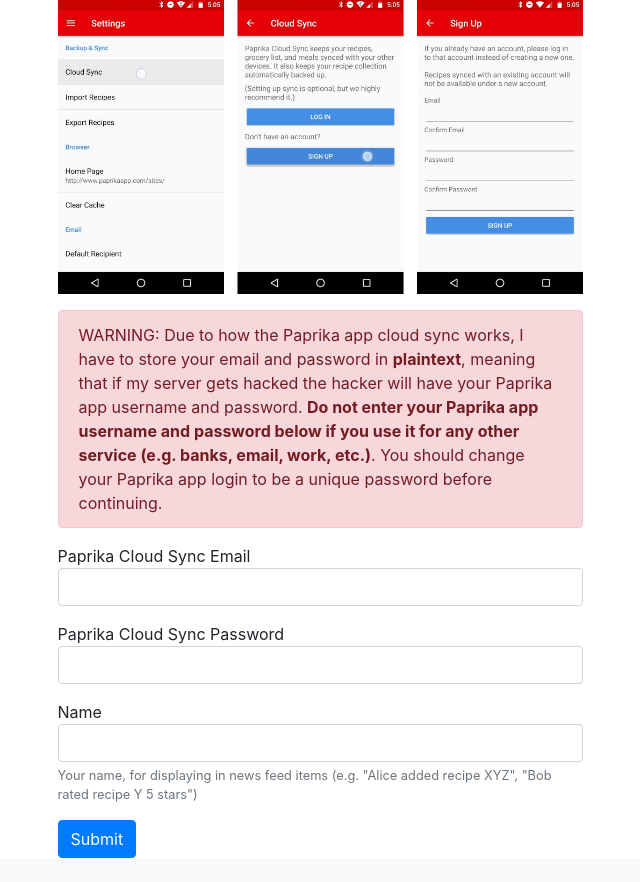
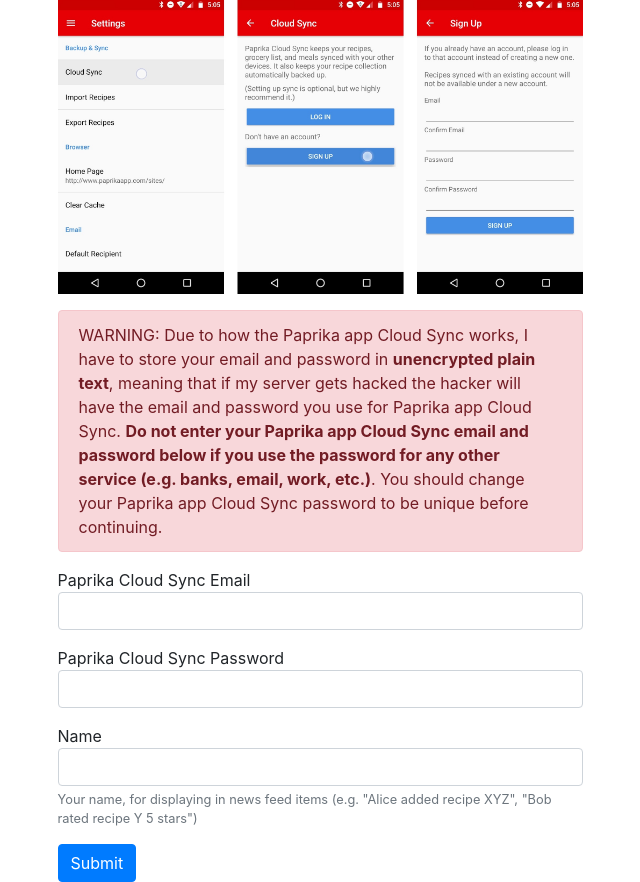
Before and after one commit to grschafer/paprika-sync, a Django app: page /accounts/add in a window 1280 px wide. Shown: the part 213-1095 px from the top of the page, without its empty margins (320-960 px from the left). Before the commit the page ends 1071 px from the top, so only its background shows below. Run offline with Django 3.2, Linux system fonts and the light colour scheme; the visitor is signed in with stand-in values (Sample User, id 1); some libraries are stand-ins or nearby versions.

Commit message:
Clarify cloud sync email/password warning

```diff
--- a/paprika_sync/templates/core/paprikaaccount_form.html
+++ b/paprika_sync/templates/core/paprikaaccount_form.html
@@ -15,7 +15,7 @@
 
     <a href="{% static 'images/cloud-sync-signup.jpg' %}"><img class="cloud-sync-signup" src="{% static 'images/cloud-sync-signup.jpg' %}" alt="Cloud Sync signup flow"></a>
 
-    <p class="alert alert-danger">WARNING: Due to how the Paprika app cloud sync works, I have to store your email and password in <strong>plaintext</strong>, meaning that if my server gets hacked the hacker will have your Paprika app username and password. <strong>Do not enter your Paprika app username and password below if you use it for any other service (e.g. banks, email, work, etc.)</strong>. You should change your Paprika app login to be a unique password before continuing.</p>
+    <p class="alert alert-danger">WARNING: Due to how the Paprika app Cloud Sync works, I have to store your email and password in <strong>unencrypted plain text</strong>, meaning that if my server gets hacked the hacker will have the email and password you use for Paprika app Cloud Sync. <strong>Do not enter your Paprika app Cloud Sync email and password below if you use the password for any other service (e.g. banks, email, work, etc.)</strong>. You should change your Paprika app Cloud Sync password to be unique before continuing.</p>
 
     <form id="add-paprika-account-form" method="post">
         {% csrf_token %}
```
